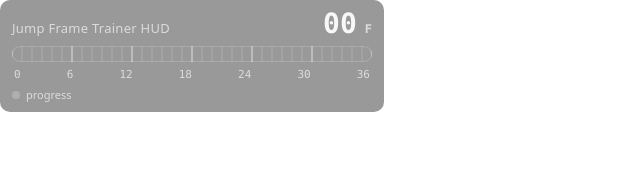
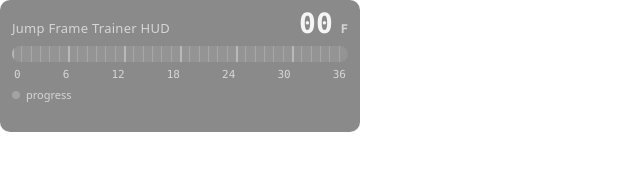
Before and after one commit to doming0202/Jump-King-Frame-Trainer-Unofficial-, a website: page public/hud.html in a window 1280 px wide. Shown: the whole page, without its empty margins (0-640 px from the left). Drawn offline with Linux system fonts and the light colour scheme.

Commit message:
update to latest version

```diff
--- a/public/hud.html
+++ b/public/hud.html
@@ -19,11 +19,13 @@
     --sans: system-ui, -apple-system, Segoe UI, Roboto, "Noto Sans JP", "Yu Gothic", sans-serif;
   }
 
-  html,body{
-    margin:0; padding:0;
+  html, body {
+    margin: 0;
+    padding: 0;
+    width: fit-content;
+    height: fit-content;
     background: transparent;
-    overflow:hidden;
-    user-select:none;
+    overflow: hidden;
   }
 
   .hud-root{
@@ -34,12 +36,18 @@
     padding:10px 12px;
     border-radius:10px;
 
-    background: var(--bg);
+    background: rgba(12,12,14,.48);
     backdrop-filter: blur(8px);
-    box-shadow: 0 0 0 1px var(--line);
+
+    /* 枠線完全撤去 */
+    outline: none;
+    box-shadow: none;
+
     color: var(--text);
     font-family: var(--sans);
     width: 360px;
+    height: 132px;
+    box-sizing: border-box;
   }
 
   .top{
@@ -82,7 +90,12 @@
     position:relative;
     height:16px;
     border-radius:8px;
-    box-shadow: 0 0 0 1px var(--line) inset;
+
+    /* 枠を描かない */
+    outline: none;
+    box-shadow: none;
+
+    background: rgba(255,255,255,.08); /* 背景で区切る */
     overflow:hidden;
   }
 
@@ -104,17 +117,19 @@
     inset:0;
     pointer-events:none;
   }
+
   .tick{
     position:absolute;
     top:0; bottom:0;
     width:1px;
     background: rgba(255,255,255,.18);
-    transform: translateX(-0.5px);
+    transform: none; /* ← 削除 */
   }
+
   .tick.major{
     width:2px;
     background: rgba(255,255,255,.35);
-    transform: translateX(-1px);
+    transform: none; /* ← 削除 */
   }
 
   /* ラベル（6Fごとに数字） */
```
Also changed, not shown: public/index.html (+3 -1 lines), src-tauri/tauri.conf.json (+5 -5 lines).
